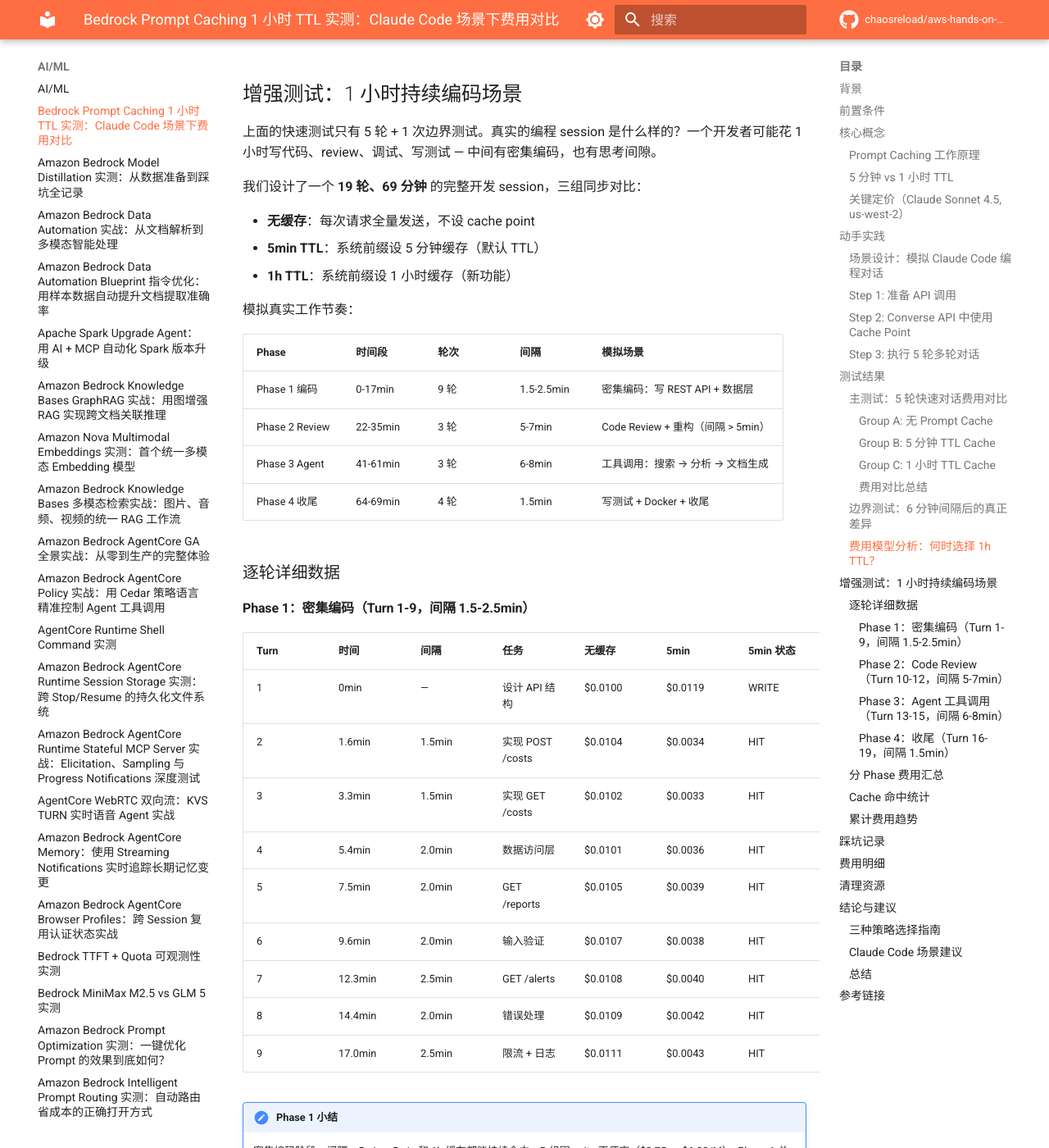
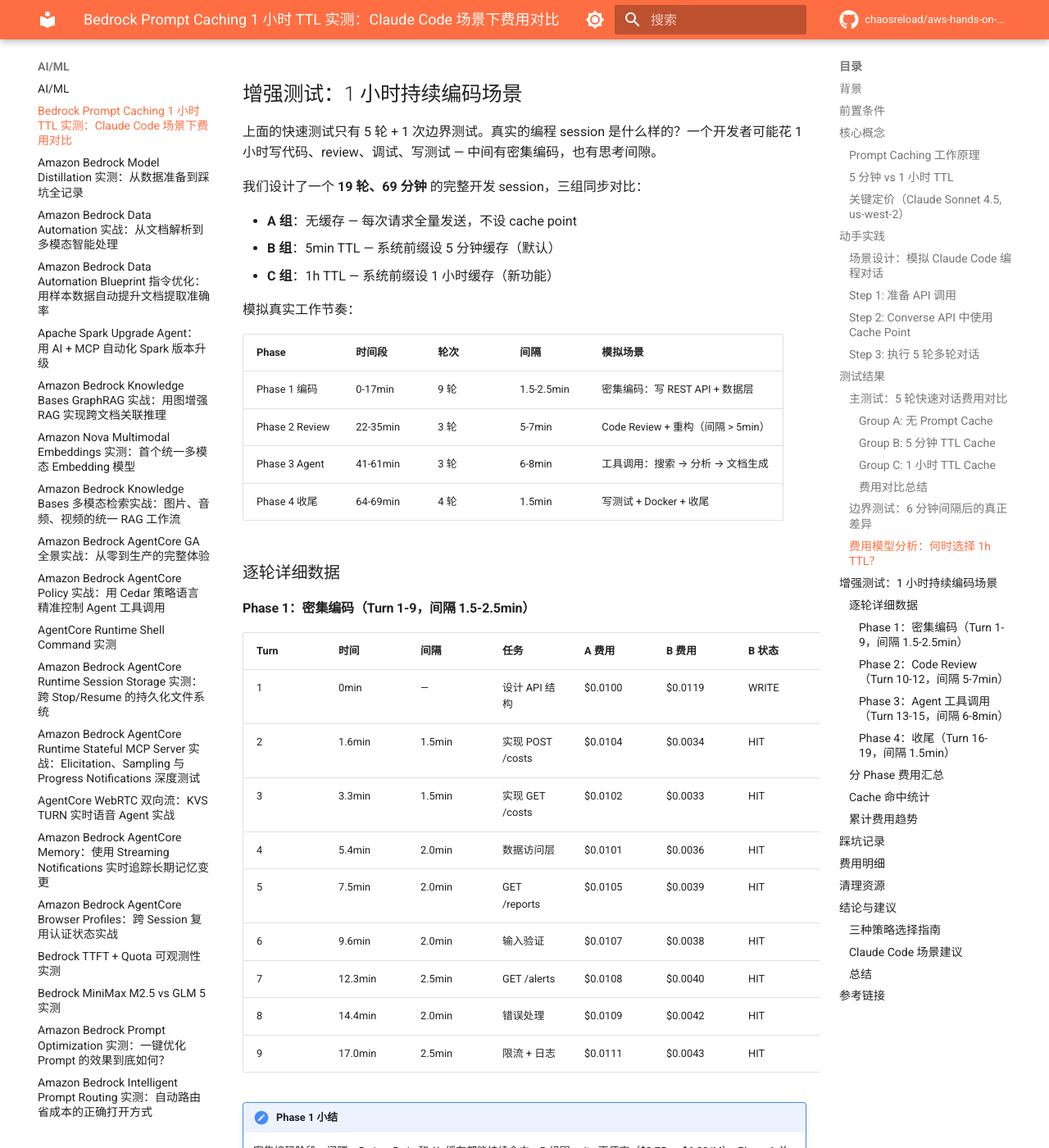
Before and after one commit to chaosreload/aws-hands-on-lab, an MkDocs documentation site: the page built from docs/ai-ml/bedrock-prompt-caching-1h-ttl.md, in a window 1280 px wide and 1400 px high, scrolled down 6119 px. Shown: the whole window at 82% size. Built offline with MkDocs 1.6.1 and Material for MkDocs 9.7.7, drawn with Linux system fonts in a browser that asks for light colours; comment, search, counter and statistics services are not loaded; some of the changed text lies outside the part shown.

Commit message:
fix: 三组说明改为 A组/B组/C组 格式，表头保持 A/B/C

```diff
--- a/docs/ai-ml/bedrock-prompt-caching-1h-ttl.md
+++ b/docs/ai-ml/bedrock-prompt-caching-1h-ttl.md
@@ -204,9 +204,9 @@
 
 我们设计了一个 **19 轮、69 分钟** 的完整开发 session，三组同步对比：
 
-- **无缓存**：每次请求全量发送，不设 cache point
-- **5min TTL**：系统前缀设 5 分钟缓存（默认 TTL）
-- **1h TTL**：系统前缀设 1 小时缓存（新功能）
+- **A 组**：无缓存 — 每次请求全量发送，不设 cache point
+- **B 组**：5min TTL — 系统前缀设 5 分钟缓存（默认）
+- **C 组**：1h TTL — 系统前缀设 1 小时缓存（新功能）
 
 模拟真实工作节奏：
 
@@ -221,7 +221,7 @@
 
 #### Phase 1：密集编码（Turn 1-9，间隔 1.5-2.5min）
 
-| Turn | 时间 | 间隔 | 任务 | 无缓存 | 5min | 5min 状态 | 1h | 1h 状态 |
+| Turn | 时间 | 间隔 | 任务 | A 费用 | B 费用 | B 状态 | C 费用 | C 状态 |
 |------|------|------|------|--------|--------|--------|--------|--------|
 | 1 | 0min | — | 设计 API 结构 | $0.0100 | $0.0119 | WRITE | $0.0176 | WRITE |
 | 2 | 1.6min | 1.5min | 实现 POST /costs | $0.0104 | $0.0034 | HIT | $0.0035 | HIT |
@@ -238,7 +238,7 @@
 
 #### Phase 2：Code Review（Turn 10-12，间隔 5-7min）
 
-| Turn | 时间 | 间隔 | 任务 | 无缓存 | 5min | 5min 状态 | 1h | 1h 状态 |
+| Turn | 时间 | 间隔 | 任务 | A 费用 | B 费用 | B 状态 | C 费用 | C 状态 |
 |------|------|------|------|--------|--------|--------|--------|--------|
 | 10 | 22.2min | **5.0min** | 全面 Review | $0.0126 | $0.0057 | HIT | $0.0063 | HIT |
 | 11 | 28.3min | **6.0min** | 重构数据层 | $0.0116 | $0.0135 | ❌ WRITE | $0.0047 | ✅ HIT |
@@ -249,7 +249,7 @@
 
 #### Phase 3：Agent 工具调用（Turn 13-15，间隔 6-8min）
 
-| Turn | 时间 | 间隔 | 任务 | 无缓存 | 5min | 5min 状态 | 1h | 1h 状态 |
+| Turn | 时间 | 间隔 | 任务 | A 费用 | B 费用 | B 状态 | C 费用 | C 状态 |
 |------|------|------|------|--------|--------|--------|--------|--------|
 | 13 | 41.5min | **6.0min** | 搜索最佳实践 | $0.0120 | $0.0051 | HIT | $0.0051 | HIT |
 | 14 | 51.6min | **8.0min** | 实现分页 | $0.0119 | $0.0138 | ❌ WRITE | $0.0051 | ✅ HIT |
@@ -260,7 +260,7 @@
 
 #### Phase 4：收尾（Turn 16-19，间隔 1.5min）
 
-| Turn | 时间 | 间隔 | 任务 | 无缓存 | 5min | 5min 状态 | 1h | 1h 状态 |
+| Turn | 时间 | 间隔 | 任务 | A 费用 | B 费用 | B 状态 | C 费用 | C 状态 |
 |------|------|------|------|--------|--------|--------|--------|--------|
 | 16 | 64.4min | 1.5min | 单元测试 | $0.0112 | $0.0054 | HIT | $0.0054 | HIT |
 | 17 | 66.0min | 1.5min | 集成测试 | $0.0157 | $0.0055 | HIT | $0.0045 | HIT |
@@ -269,7 +269,7 @@
 
 ### 分 Phase 费用汇总
 
-| Phase | 场景 | 无缓存 | 5min TTL | 1h TTL | 5min 节省 | 1h 节省 | 1h vs 5min |
+| Phase | 场景 | A 无缓存 | B 5min | C 1h | B vs A | C vs A | C vs B |
 |-------|------|---------|--------|------|--------|--------|--------|
 | 1 编码 | 9 轮 1.5-2.5min | $0.0946 | $0.0423 | $0.0473 | -55.3% | -50.0% | B 更优 |
 | 2 Review | 3 轮 5-7min | $0.0357 | $0.0238 | $0.0157 | -33.3% | **-56.0%** | C 胜出 |
```
